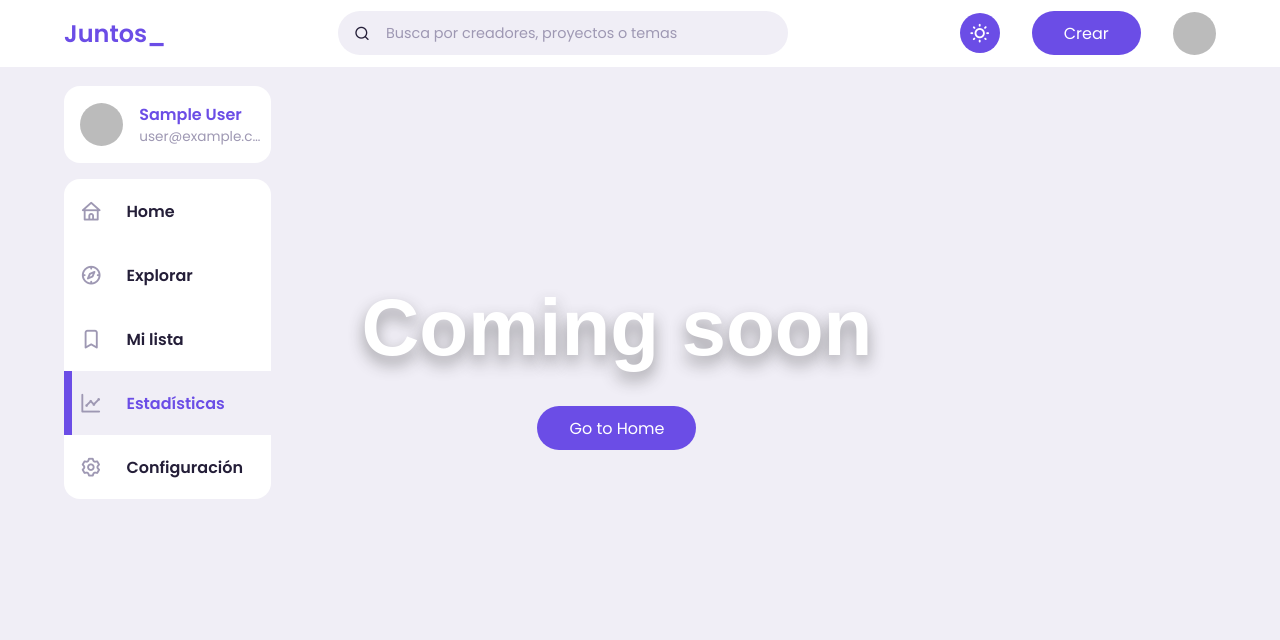
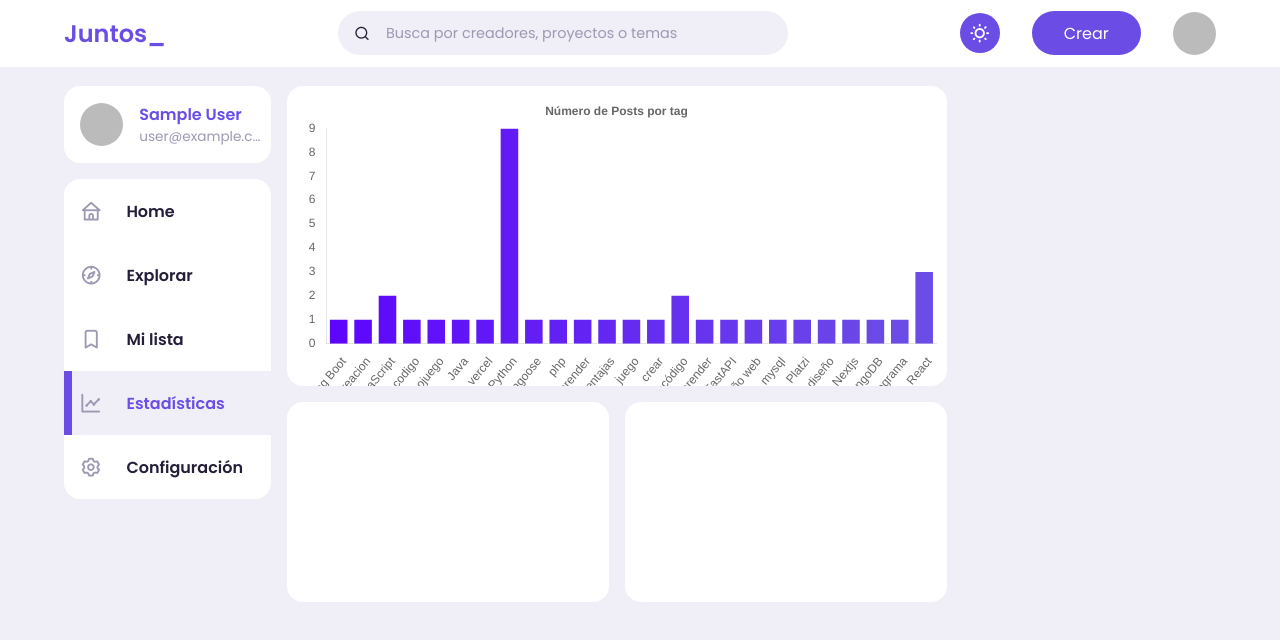
Before and after one commit to ItsMeLeonardo/goals-app, a Next.js app: page /stats in a window 1280 px wide. Shown: the top 640 px of the page. Built offline with nearby package versions, Linux system fonts and the light colour scheme; no server answers; sample sign-in values are in the browser's storage.

Commit message:
add charts

```diff
--- /dev/null
+++ b/components/Pages/stats/stats.module.css
@@ -0,0 +1,33 @@
+.stats_container {
+  position: relative;
+  width: 100%;
+  height: 100%;
+  gap: 1rem;
+  display: flex;
+  flex-direction: column;
+}
+.chart_container,
+.chart_container_main {
+  border-radius: var(--card-radius);
+  padding: 0.5em;
+  height: 200px;
+  overflow: auto;
+}
+.chart_container {
+  background: var(--color-white);
+}
+.chart_container_main {
+  background: var(--color-white);
+  width: 100%;
+}
+
+@media screen and (min-width: 768px) {
+  .stats_container {
+    display: grid;
+    grid-template-columns: repeat(2, 1fr);
+  }
+  .chart_container_main {
+    grid-column: span 2;
+    height: 300px;
+  }
+}
--- /dev/null
+++ b/controllers/posts/type/index.ts
@@ -0,0 +1,6 @@
+import type { Post } from "models/post";
+
+export type PostListResponse = {
+  posts: Post[];
+  total: number;
+};
--- a/package.json
+++ b/package.json
@@ -11,6 +11,7 @@
   "dependencies": {
     "avvvatars-react": "^0.4.2",
     "axios": "^0.27.2",
+    "chart.js": "^3.8.0",
     "cloudinary": "^1.30.0",
     "mongoose": "^6.3.4",
     "multer": "^1.4.5-lts.1",
@@ -18,6 +19,7 @@
     "next-auth": "^4.3.4",
     "next-connect": "^0.12.2",
     "react": "18.1.0",
+    "react-chartjs-2": "^4.2.0",
     "react-dom": "18.1.0",
     "swr": "^1.3.0",
     "throttle-debounce": "^5.0.0"
--- a/pages/index.tsx
+++ b/pages/index.tsx
@@ -2,7 +2,9 @@ import type { NextPage } from "next";
 
 import ComingSoon from "components/ComingSoon";
 
+//TODO: for markdown editor
 //https://tiptap.dev/examples/default
+//https://www.npmjs.com/package/rich-markdown-editor
 const Landing: NextPage = () => {
   return (
     <>
--- a/pages/stats/index.tsx
+++ b/pages/stats/index.tsx
@@ -1,10 +1,109 @@
+import { useEffect, useState, useRef } from "react";
+
+import { ChartData, ChartOptions } from "chart.js";
+import { Bar } from "react-chartjs-2";
+
+import style from "components/Pages/stats/stats.module.css";
+
+import {
+  Chart as ChartJS,
+  CategoryScale,
+  LinearScale,
+  BarElement,
+  Title,
+} from "chart.js";
 import ComingSoon from "components/ComingSoon";
 
+import { getPrimaryGradient } from "utils/canvasGradient/primary";
+
+ChartJS.register(CategoryScale, LinearScale, BarElement, Title);
+
+const tags = [
+  "Spring Boot",
+  "creacion",
+  "JavaScript",
+  "codigo",
+  "Videojuego",
+  "Java",
+  "vercel",
+  "Python",
+  "Mongoose",
+  "php",
+  "aprender",
+  "ventajas",
+  "juego",
+  "crear",
+  "código",
+  "emprender",
+  "FastAPI",
+  "diseño web",
+  "mysql",
+  "Platzi",
+  "diseño",
+  "Nextjs",
+  "MongoDB",
+  "Programa",
+  "React",
+];
+
+const posts = [
+  1, 1, 2, 1, 1, 1, 1, 9, 1, 1, 1, 1, 1, 1, 2, 1, 1, 1, 1, 1, 1, 1, 1, 1, 3,
+];
+
+const options: ChartOptions<"bar"> = {
+  responsive: true,
+  plugins: {
+    title: {
+      display: true,
+      text: "Número de Posts por tag",
+    },
+  },
+  scales: {
+    yAxes: {
+      grid: {
+        display: false,
+      },
+    },
+    xAxes: {
+      grid: {
+        display: false,
+      },
+    },
+  },
+};
+
 export default function Stats() {
+  const postByTagCharRef = useRef<ChartJS<"bar">>(null);
+
+  const [postsByTagsData, setPostsByTagsData] = useState<ChartData<"bar">>({
+    datasets: [],
+  });
+
+  useEffect(() => {
+    const chart = postByTagCharRef.current;
+    if (!chart) return;
+    const data: ChartData<"bar"> = {
+      labels: tags,
+      datasets: [
+        {
+          label: "Posts",
+          data: posts,
+          backgroundColor: getPrimaryGradient(chart.ctx),
+        },
+      ],
+    };
+
+    setPostsByTagsData(data);
+  }, []);
+
   return (
-    <div>
-      <ComingSoon />
-    </div>
+    <section className={style.stats_container}>
+      <aside className={style.chart_container_main}>
+        <Bar ref={postByTagCharRef} data={postsByTagsData} options={options} />
+      </aside>
+      <aside className={style.chart_container}></aside>
+      <aside className={style.chart_container}></aside>
+    </section>
   );
 }
 
--- /dev/null
+++ b/utils/canvasGradient/primary.ts
@@ -0,0 +1,8 @@
+export const getPrimaryGradient = (ctx: CanvasRenderingContext2D) => {
+  const grad = ctx.createLinearGradient(0, 100, 600, 100);
+
+  grad.addColorStop(0, "rgba(92, 0, 255, 1)");
+  grad.addColorStop(1, "rgba(107, 76, 230, 1)");
+
+  return grad;
+};
```
Also changed, not shown: 1 other file (tests, documents, lock files or other folders).
